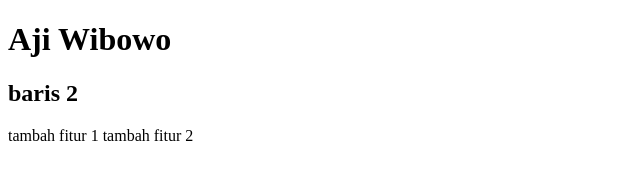
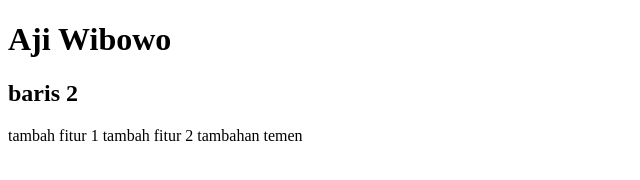
Before and after one commit to Aji-W/DevopsTrain, a plain HTML site: page index1.html in a window 1280 px wide. Shown: the whole page, without its empty margins (0-640 px from the left). Drawn offline with Linux system fonts and the light colour scheme.

Commit message:
Update index1.html

```diff
--- a/index1.html
+++ b/index1.html
@@ -10,5 +10,6 @@
     <h2>baris 2</h2>
     tambah fitur 1
     tambah fitur 2
+    tambahan temen
 </body>
 </html>
```
